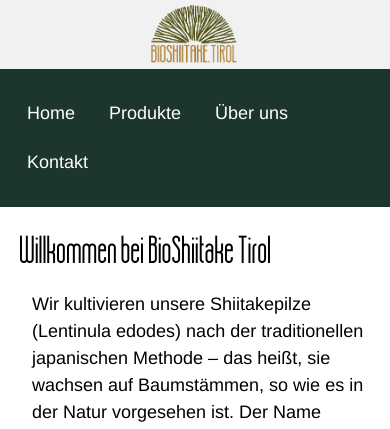
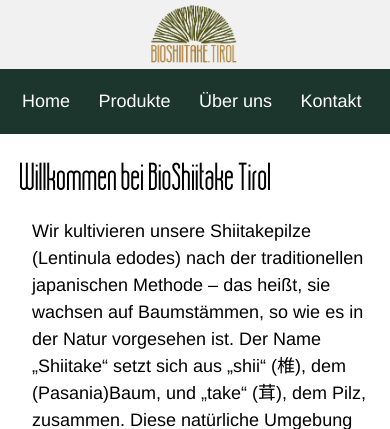
Before and after one commit to derfabiannn/bioShiitake, a PHP site: page /onepage.html in a window 390 px wide. Shown: the top 429 px of the page. Run offline with PHP 8.4, Linux system fonts and the light colour scheme.

Commit message:
Layout change of header

```diff
--- a/onepage.css
+++ b/onepage.css
@@ -52,7 +52,7 @@ a {
 }
 
 .header a {
-	float: left;
+	float: right;
 	color: white;
 	text-align: center;
 	padding: 12px;
@@ -64,12 +64,6 @@ a {
 	border-radius: 4px;
 }
 
-/*.header-logo {
-	font-size: 40px;
-	font-weight: bold;
-	font-family: "HotThinRoof", sans-serif;
-}*/
-
 .header-image {
 	float: left;
 	margin: 0;
@@ -77,12 +71,8 @@ a {
 	height: 49px;
 }
 
-.header-right a:hover {
+.header a:hover {
 	background-color: #a5816c;
-}
-
-.header-right {
-	float: right;
 }
 
 .banner-image {
@@ -212,9 +202,7 @@ input[type="submit"]:hover {
 	}
 
 	.header a {
-		padding: 12px;
-		margin-left: 5px;
-		margin-right: 5px;
-		border-radius: 4px;
+		float: none;
+		margin: auto;
 	}
 }
--- a/onepage.html
+++ b/onepage.html
@@ -13,14 +13,11 @@
 		</div>
 
 		<div class="header">
-			<!--<a href="#" class="header-logo">BioShiitake.tirol</a>-->
 			<img src="images/logo-06.png" class="header-image" alt="Logo" />
-			<div class="header-right">
-				<a href="#main">Home</a>
-				<a href="#products">Produkte</a>
-				<a href="#about">Über uns</a>
-				<a href="#contact">Kontakt</a>
-			</div>
+			<a href="#main">Home</a>
+			<a href="#products">Produkte</a>
+			<a href="#about">Über uns</a>
+			<a href="#contact">Kontakt</a>
 		</div>
 
 		<div class="main">
```
